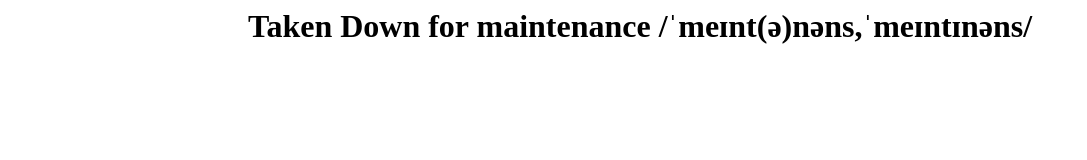
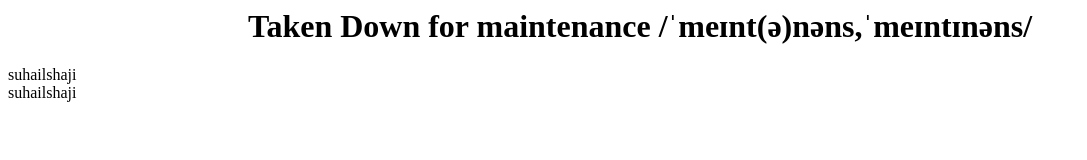
Before and after one commit to suhailshaji/smokerszone, a plain HTML site: page index.html in a window 1280 px wide. Shown: the whole page, without its empty margins (0-1087 px from the left). Drawn offline with Linux system fonts and the light colour scheme.

Commit message:
Update index.html

```diff
--- a/index.html
+++ b/index.html
@@ -6,5 +6,8 @@
     <h1 color="red" align="center">
      Taken Down for maintenance
       /ˈmeɪnt(ə)nəns,ˈmeɪntɪnəns/ </h1>
+    <footer>
+      suhailshaji
+      <br>suhailshaji</br>
       </body>
     </html>
```
